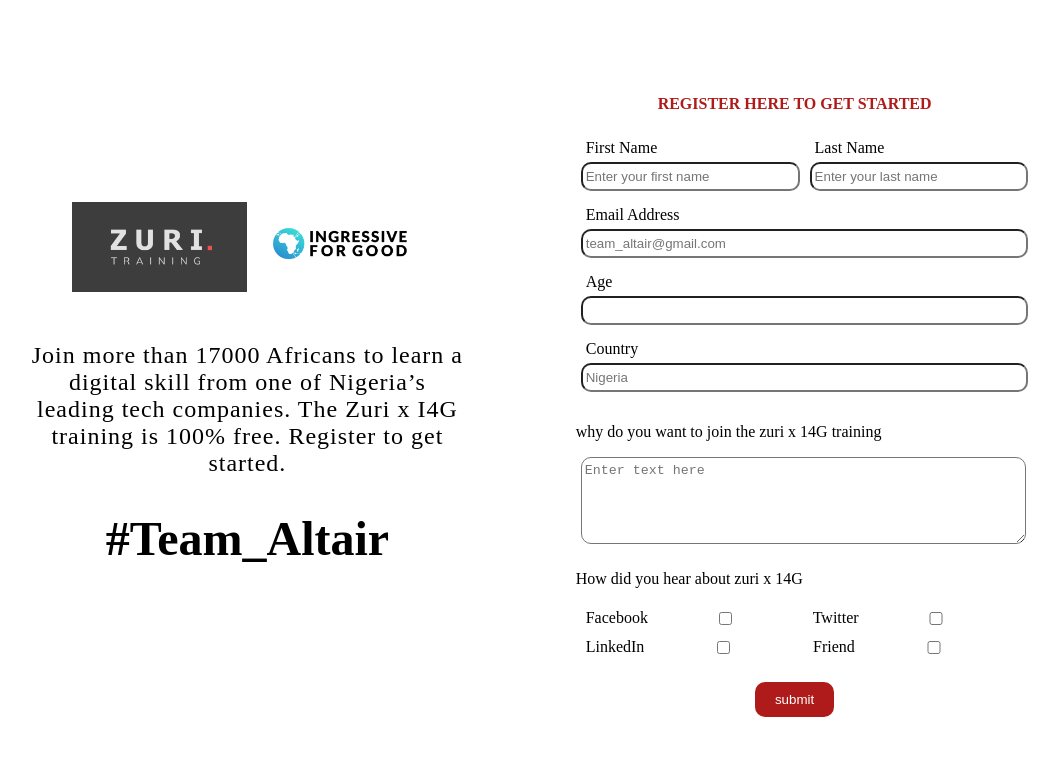
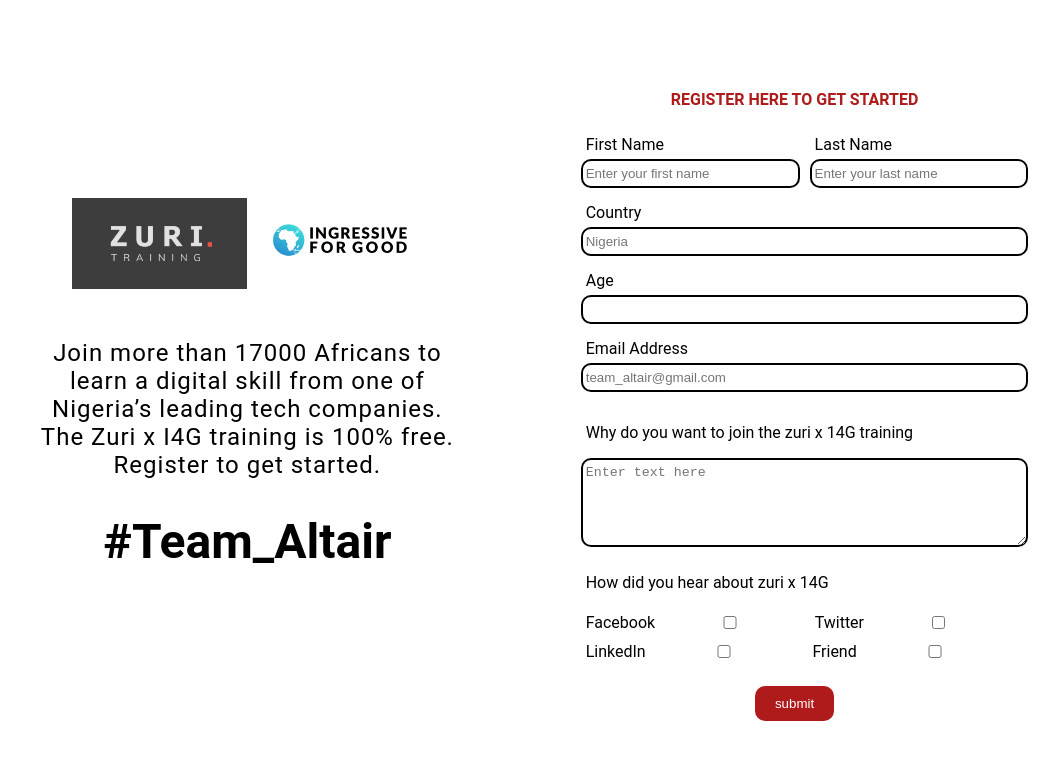
Before and after one commit to shoptsc/team_altair, a plain HTML site: page index.html in a window 1280 px wide. Shown: the whole page, without its empty margins (119-1178 px from the left). Drawn offline with Linux system fonts and the light colour scheme.

Commit message:
completed

```diff
--- a/index.html
+++ b/index.html
@@ -39,8 +39,8 @@
                     </div>
 
                     <div class="form-group">
-                        <label>email address</label>
-                        <input class="input" type="email" name="email : " required placeholder="team_altair@gmail.com">
+                        <label>country</label>
+                        <input class="input" type="text" name="country : " required placeholder="Nigeria">
                     </div>
 
                     <div class="form-group">
@@ -49,12 +49,12 @@
                     </div>
 
                     <div class="form-group">
-                        <label>country</label>
-                        <input class="input" type="text" name="country : " required placeholder="Nigeria">
+                        <label>email address</label>
+                        <input class="input" type="email" name="email : " required placeholder="team_altair@gmail.com">
                     </div>
 
                     <div class="form-group">
-                        <p>why do you want to join the zuri x 14G training</p>
+                        <p>Why do you want to join the zuri x 14G training</p>
                         <textarea class="input" name="reason : " cols="20" rows="5" placeholder="Enter text here"></textarea>
                     </div>
 
--- a/main.css
+++ b/main.css
@@ -1,6 +1,7 @@
 body {
     width: 90%;
     margin: auto;
+    font-family: 'Roboto', sans-serif;
 }
 
 .container {
@@ -57,12 +58,22 @@ label {
     display: block;
 }
 
+.form p {
+    padding-left: 10px;
+}
+
 .input {
     padding: 5px 3px;
     margin: 5px 5px;
     display: block;
     width: 100%;
     border-radius: 10px;
+    outline: none;
+    border: 2px solid;
+}
+
+textarea {
+    border: 2px solid;
     outline: none;
 }
 
```
